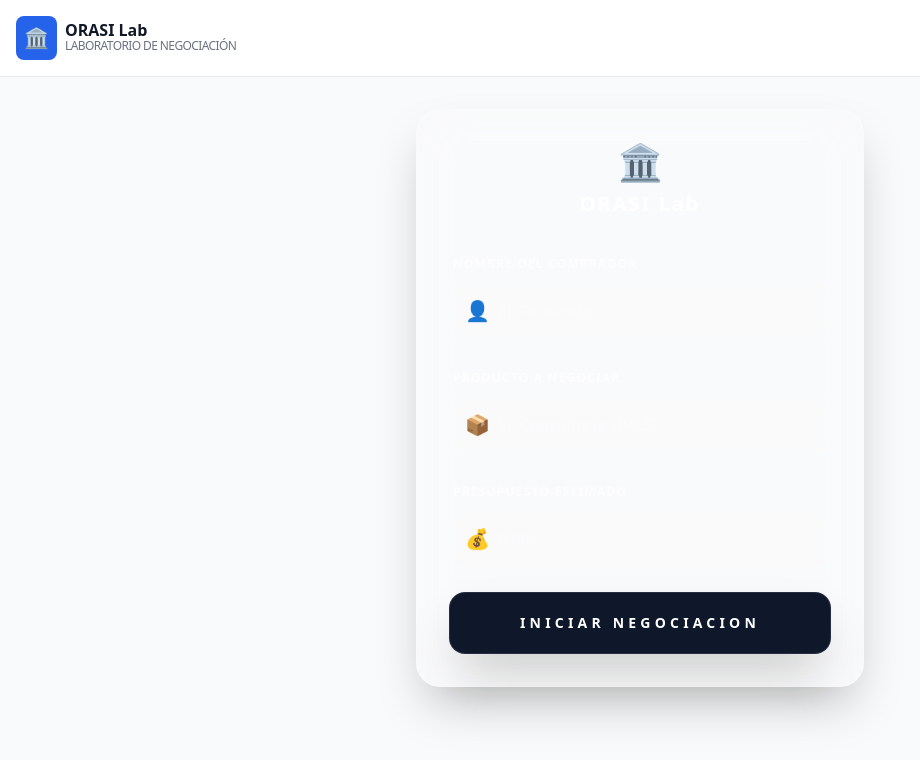
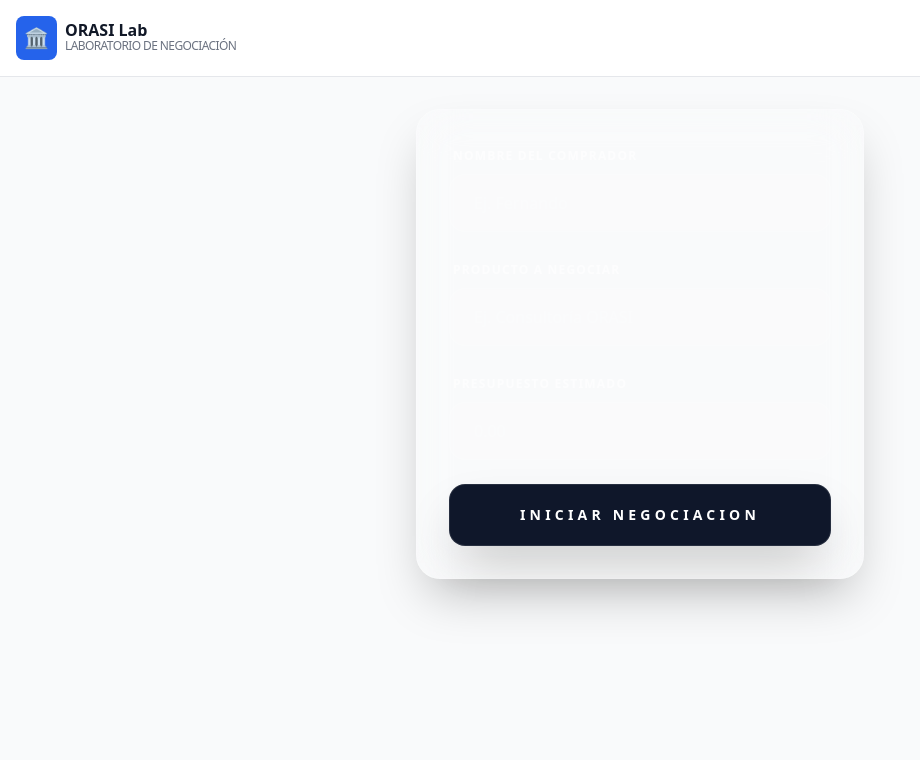
Before and after one commit to orasiconsultinggroup2-FL/negocia-con-otro, a React (Vite) app in the folder negocia-con-otro/: page / in a window 1280 px wide. Shown: the top 760 px of the page, without its empty margins (0-920 px from the left). Built offline with nearby package versions, Linux system fonts and the light colour scheme; the HTML template or start-up script is replaced by a standard one.

Commit message:
Update SetupForm.tsx

```diff
--- a/negocia-con-otro/components/SetupForm.tsx
+++ b/negocia-con-otro/components/SetupForm.tsx
@@ -21,21 +21,14 @@ const SetupForm: React.FC<SetupFormProps> = ({ onStart }) => {
   return (
     <div className="max-w-md mx-auto bg-white/10 backdrop-blur-xl p-8 rounded-3xl border border-white/20 shadow-2xl">
       <div className="space-y-6">
-        {/* LOGO ORASI Lab */}
-        <div className="text-center mb-8">
-          <div className="text-4xl mb-2">🏛️</div>
-          <h2 className="text-white font-black tracking-widest text-xl">ORASI Lab</h2>
-        </div>
-
         <form onSubmit={handleSubmit} className="space-y-6">
           <div className="space-y-2">
             <label className="text-white/60 text-xs font-bold uppercase tracking-widest ml-1">Nombre del Comprador</label>
             <div className="relative">
-              <span className="absolute left-4 top-1/2 -translate-y-1/2 text-xl">👤</span>
               <input
                 type="text"
                 required
-                className="w-full bg-white/5 border border-white/10 rounded-2xl py-4 pl-12 pr-4 text-white placeholder:text-white/20 focus:outline-none focus:ring-2 focus:ring-blue-500/50 transition-all"
+                className="w-full bg-white/5 border border-white/10 rounded-2xl py-4 px-6 text-white placeholder:text-white/20 focus:outline-none focus:ring-2 focus:ring-blue-500/50 transition-all"
                 placeholder="Ej. Fernando"
                 onChange={(e) => setConfig({ ...config, buyerName: e.target.value })}
               />
@@ -45,11 +38,10 @@ const SetupForm: React.FC<SetupFormProps> = ({ onStart }) => {
           <div className="space-y-2">
             <label className="text-white/60 text-xs font-bold uppercase tracking-widest ml-1">Producto a Negociar</label>
             <div className="relative">
-              <span className="absolute left-4 top-1/2 -translate-y-1/2 text-xl">📦</span>
               <input
                 type="text"
                 required
-                className="w-full bg-white/5 border border-white/10 rounded-2xl py-4 pl-12 pr-4 text-white placeholder:text-white/20 focus:outline-none focus:ring-2 focus:ring-blue-500/50 transition-all"
+                className="w-full bg-white/5 border border-white/10 rounded-2xl py-4 px-6 text-white placeholder:text-white/20 focus:outline-none focus:ring-2 focus:ring-blue-500/50 transition-all"
                 placeholder="Ej. Consultoría ORASI"
                 onChange={(e) => setConfig({ ...config, product: e.target.value })}
               />
@@ -59,11 +51,10 @@ const SetupForm: React.FC<SetupFormProps> = ({ onStart }) => {
           <div className="space-y-2">
             <label className="text-white/60 text-xs font-bold uppercase tracking-widest ml-1">Presupuesto Estimado</label>
             <div className="relative">
-              <span className="absolute left-4 top-1/2 -translate-y-1/2 text-xl">💰</span>
               <input
                 type="number"
                 required
-                className="w-full bg-white/5 border border-white/10 rounded-2xl py-4 pl-12 pr-4 text-white placeholder:text-white/20 focus:outline-none focus:ring-2 focus:ring-blue-500/50 transition-all"
+                className="w-full bg-white/5 border border-white/10 rounded-2xl py-4 px-6 text-white placeholder:text-white/20 focus:outline-none focus:ring-2 focus:ring-blue-500/50 transition-all"
                 placeholder="0.00"
                 onChange={(e) => setConfig({ ...config, budget: Number(e.target.value) })}
               />
```
